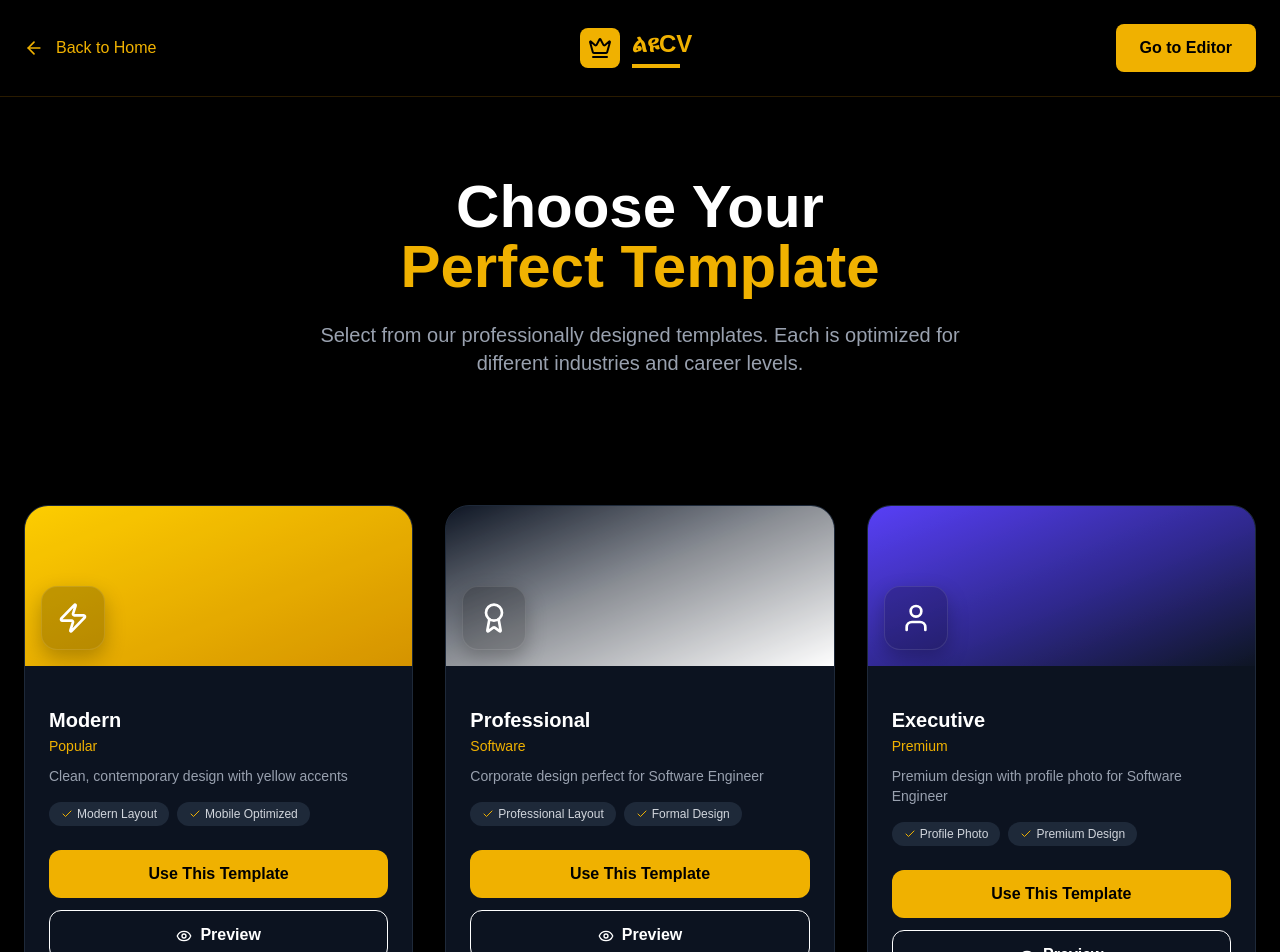
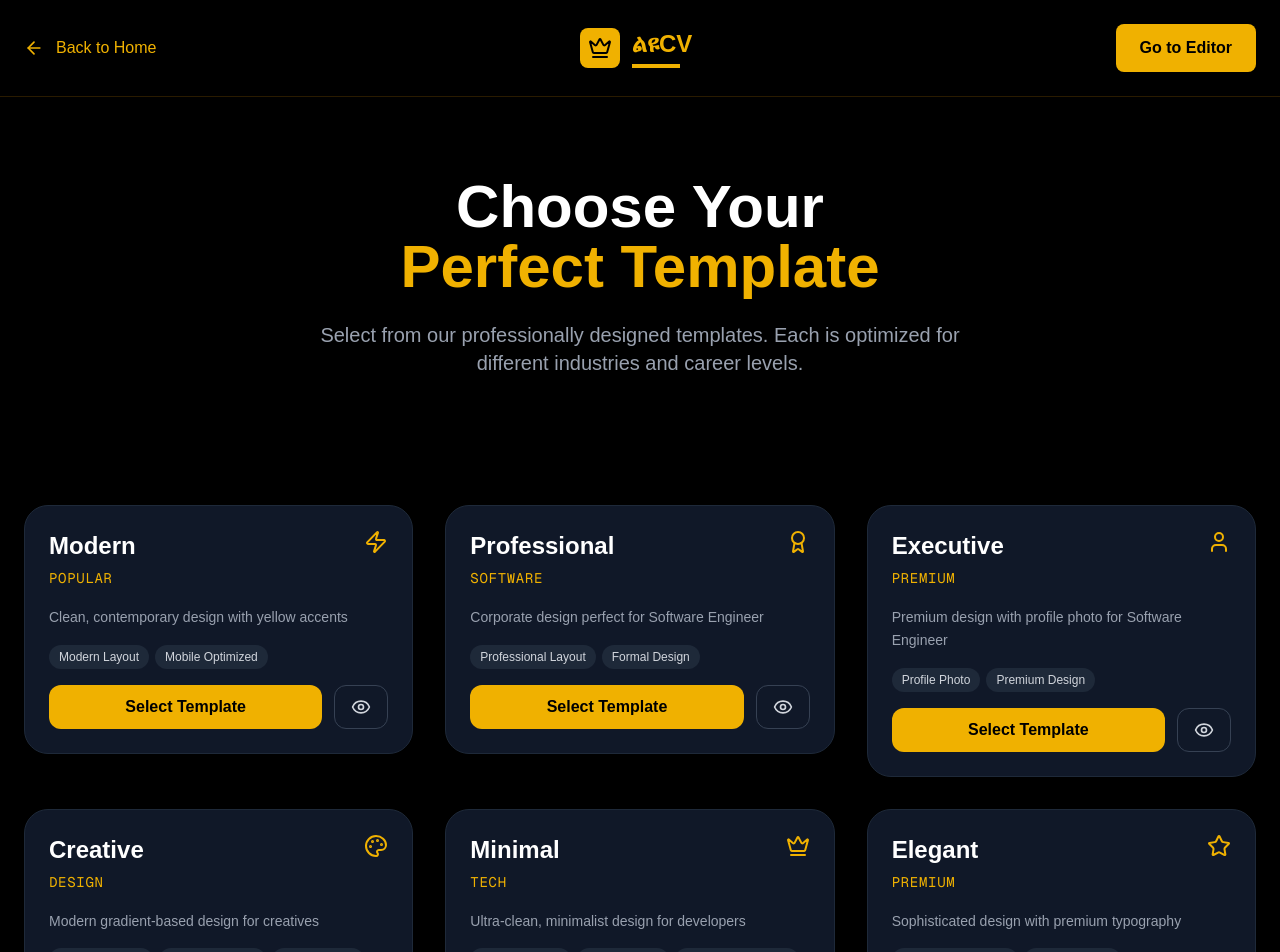
Before and after one commit to meryem-hub/liyuCv_builder, a Next.js app: page /templates in a window 1280 px wide. Shown: the top 952 px of the page. Built offline with nearby package versions, Linux system fonts and the light colour scheme.

Commit message:
update templates page ui

```diff
--- a/app/templates/page.js
+++ b/app/templates/page.js
@@ -2,7 +2,7 @@
 'use client'
 import Link from 'next/link'
 import { useResumeStore } from '@/lib/store'
-import { ArrowLeft, Eye, Check, Crown, Zap, Award, Palette, User, X } from 'lucide-react'
+import { ArrowLeft, Eye, Check, Crown, Zap, Award, Palette, User, X, Star } from 'lucide-react'
 import { useState } from 'react'
 
 const templates = [
@@ -11,7 +11,6 @@ const templates = [
     name: 'Modern',
     description: 'Clean, contemporary design with yellow accents',
     category: 'Popular',
-    color: 'from-yellow-400 to-yellow-600',
     icon: Zap,
     features: ['Modern Layout', 'Mobile Optimized']
   },
@@ -20,16 +19,14 @@ const templates = [
     name: 'Professional',
     description: 'Corporate design perfect for Software Engineer',
     category: 'Software',
-    color: 'from-graye-500 to-white',
     icon: Award,
-    features: ['Professional Layout',  'Formal Design']
+    features: ['Professional Layout', 'Formal Design']
   },
   {
     id: 'executive',
     name: 'Executive',
     description: 'Premium design with profile photo for Software Engineer',
     category: 'Premium',
-    color: 'from-indigo-600 to-white-700',
     icon: User,
     features: ['Profile Photo', 'Premium Design']
   },
@@ -38,7 +35,6 @@ const templates = [
     name: 'Creative',
     description: 'Modern gradient-based design for creatives',
     category: 'Design',
-    color: 'from-gray-500 to-pink-600',
     icon: Palette,
     features: ['Creative Layout', 'Gradient Design', 'Visual Appeal']
   },
@@ -47,25 +43,33 @@ const templates = [
     name: 'Minimal',
     description: 'Ultra-clean, minimalist design for developers',
     category: 'Tech',
-    color: 'from-green-500 to-green-700',
     icon: Crown,
     features: ['Minimal Layout', 'Clean Design', 'Developer Focused']
+  },
+  {
+    id: 'elegant',
+    name: 'Elegant',
+    description: 'Sophisticated design with premium typography',
+    category: 'Premium',
+    icon: Star,
+    features: ['Elegant Typography','Luxury Design']
   }
 ]
 
-// Import your template components
 import ModernTemplate from '@/components/templates/ModernTemplate'
 import ProfessionalTemplate from '@/components/templates/ProfessionalTemplate'
 import ExecutiveTemplate from '@/components/templates/ExecutiveTemplate'
 import CreativeTemplate from '@/components/templates/CreativeTemplate'
 import MinimalTemplate from '@/components/templates/MinimalTemplate'
+import ElegantTemplate from '@/components/templates/ElegantTemplate'
 
 const templateComponents = {
   modern: ModernTemplate,
   professional: ProfessionalTemplate,
   executive: ExecutiveTemplate,
   creative: CreativeTemplate,
-  minimal: MinimalTemplate
+  minimal: MinimalTemplate,
+  elegant: ElegantTemplate
 }
 
 export default function TemplatesPage() {
@@ -88,7 +92,6 @@ export default function TemplatesPage() {
 
   return (
     <div className="min-h-screen bg-black text-white">
-      {/* Navigation */}
       <nav className="border-b border-yellow-600/20">
         <div className="container mx-auto px-6 py-6">
           <div className="flex justify-between items-center">
@@ -117,7 +120,6 @@ export default function TemplatesPage() {
         </div>
       </nav>
 
-      {/* Hero Section */}
       <section className="py-20">
         <div className="container mx-auto px-6 text-center">
           <h1 className="text-6xl font-bold mb-6">
@@ -131,15 +133,13 @@ export default function TemplatesPage() {
         </div>
       </section>
 
-      {/* Templates Grid */}
       <section className="pb-32">
         <div className="container mx-auto px-6">
           <div className="grid lg:grid-cols-3 gap-8 max-w-7xl mx-auto">
-            {templates.map((template, index) => (
+            {templates.map((template) => (
               <TemplateCard
                 key={template.id}
                 template={template}
-                index={index}
                 onSelect={handleTemplateSelect}
                 onPreview={handlePreview}
               />
@@ -148,11 +148,9 @@ export default function TemplatesPage() {
         </div>
       </section>
 
-      {/* Preview Modal */}
       {previewTemplate && (
         <div className="fixed inset-0 bg-black bg-opacity-90 z-50 flex items-center justify-center p-4">
           <div className="relative w-full max-w-6xl max-h-[90vh] bg-white rounded-2xl overflow-hidden">
-            {/* Header */}
             <div className="absolute top-4 right-4 z-10 flex gap-2">
               <Link
                 href="/editor"
@@ -173,14 +171,12 @@ export default function TemplatesPage() {
               </button>
             </div>
 
-            {/* Preview Content */}
             <div className="h-[90vh] overflow-y-auto">
               {TemplatePreview && <TemplatePreview resume={resume} />}
             </div>
 
-            {/* Footer */}
             <div className="absolute bottom-4 left-4 right-4 z-10">
-              <div className="bg-white/95 backdrop-grayr-sm rounded-lg p-4 shadow-lg">
+              <div className="bg-white/95 backdrop-blur-sm rounded-lg p-4 shadow-lg">
                 <div className="flex justify-between items-center">
                   <div>
                     <h3 className="font-bold text-gray-900">
@@ -190,7 +186,6 @@ export default function TemplatesPage() {
                       {templates.find(t => t.id === previewTemplate)?.description}
                     </p>
                   </div>
-
                 </div>
               </div>
             </div>
@@ -201,104 +196,66 @@ export default function TemplatesPage() {
   )
 }
 
-function TemplateCard({ template, index, onSelect, onPreview }) {
+function TemplateCard({ template, onSelect, onPreview }) {
   const Icon = template.icon
 
   return (
     <div className="group relative cursor-pointer">
-      {/* Card Wrapper */}
       <div className="
-        relative rounded-3xl overflow-hidden
-        bg-gray-900/80 border border-gray-800
-        transition-all duration-500 ease-out
-        hover:scale-[1.03] hover:border-yellow-500/40
-        hover:shadow-[0_0_35px_-5px_rgba(234,179,8,0.25)]
+        relative rounded-3xl
+        bg-gray-900
+        border border-gray-800
+        overflow-hidden
+        transition-all duration-500
+        hover:border-yellow-500/50
+        hover:shadow-2xl
       ">
-
-        {/* Gradient Header */}
-        <div
-          className={`
-            h-40 relative overflow-hidden
-            bg-gradient-to-br ${template.color}
-          `}
-        >
-          {/* Soft Glow */}
-          <div className="absolute inset-0 bg-white/10 mix-blend-overlay"></div>
-
-          {/* Floating Icon Badge */}
-          <div className="
-            absolute bottom-4 left-4
-            w-16 h-16 rounded-2xl
-            flex items-center justify-center
-            bg-black/20 backdrop-grayr-md
-            border border-white/10
-            shadow-[0_8px_20px_rgba(0,0,0,0.25)]
-          ">
-            <Icon className="w-8 h-8 text-white" />
+        <div className="p-6 pb-0">
+          <div className="flex justify-between items-start">
+            <div className="space-y-1">
+              <h3 className="text-2xl font-bold text-white">{template.name}</h3>
+              <span className="text-yellow-500 text-sm font-mono uppercase tracking-wider">
+                {template.category}
+              </span>
+            </div>
+            <Icon className="w-6 h-6 text-yellow-500" />
           </div>
         </div>
 
-        {/* Content Section */}
-        <div className="p-6 pt-10">
-          <div className="mb-4">
-            <h3 className="text-xl font-bold text-white">{template.name}</h3>
-            <span className="text-yellow-500 text-sm font-medium">
-              {template.category}
-            </span>
-            <p className="text-gray-400 text-sm mt-2">
+        <div className="px-6 py-4">
+          <p className="text-gray-400 text-sm leading-relaxed">
             {template.description}
           </p>
         </div>
 
-
-
-          {/* Features */}
-          <div className="flex flex-wrap gap-2 mb-6">
+        <div className="px-6 pb-4">
+          <div className="flex flex-wrap gap-1.5">
             {template.features.map((feature, idx) => (
               <span
                 key={idx}
-                className="
-                  inline-flex items-center gap-1
-                  bg-gray-800 text-gray-300
-                  px-3 py-1 rounded-full text-xs
-                "
+                className="text-xs text-gray-300 bg-gray-800 px-2.5 py-1 rounded-full"
               >
-                <Check className="w-3 h-3 text-yellow-500" />
                 {feature}
               </span>
             ))}
           </div>
+        </div>
 
-       {/* Buttons */}
-<div className="space-y-3">
-  <Link
-    href="/editor"
+        <div className="p-6 pt-0 flex gap-3">
+          <button
             onClick={() => onSelect(template.id)}
-    className="block w-full bg-yellow-500 text-black font-bold py-3 rounded-xl hover:scale-[1.02] transition-all text-center"
+            className="flex-1 bg-yellow-500 text-black font-semibold py-2.5 rounded-xl hover:bg-yellow-400 transition"
           >
-    Use This Template
-  </Link>
-
+            Select Template
+          </button>
           <button
             onClick={() => onPreview(template.id)}
-    className="w-full border border-white text-white font-semibold py-3 rounded-xl hover:bg-white hover:text-black transition-all"
+            className="px-4 py-2.5 border border-gray-700 rounded-xl text-gray-300 hover:border-yellow-500 hover:text-yellow-500 transition"
           >
-    <Eye className="w-4 h-4 inline mr-2" />
-    Preview
+            <Eye className="w-5 h-5" />
           </button>
         </div>
       </div>
     </div>
-
-      {/* Gradient Halo on Hover */}
-      <div
-        className={`
-          absolute inset-0 rounded-3xl grayr-3xl opacity-0
-          bg-gradient-to-br ${template.color}
-          transition-opacity duration-500 -z-10
-          group-hover:opacity-20
-        `}
-      />
-    </div>
   )
 }
```
Also changed, not shown: components/templates/ElegantTemplate.js (added). Lines whose indentation alone changed are shown as unchanged.
